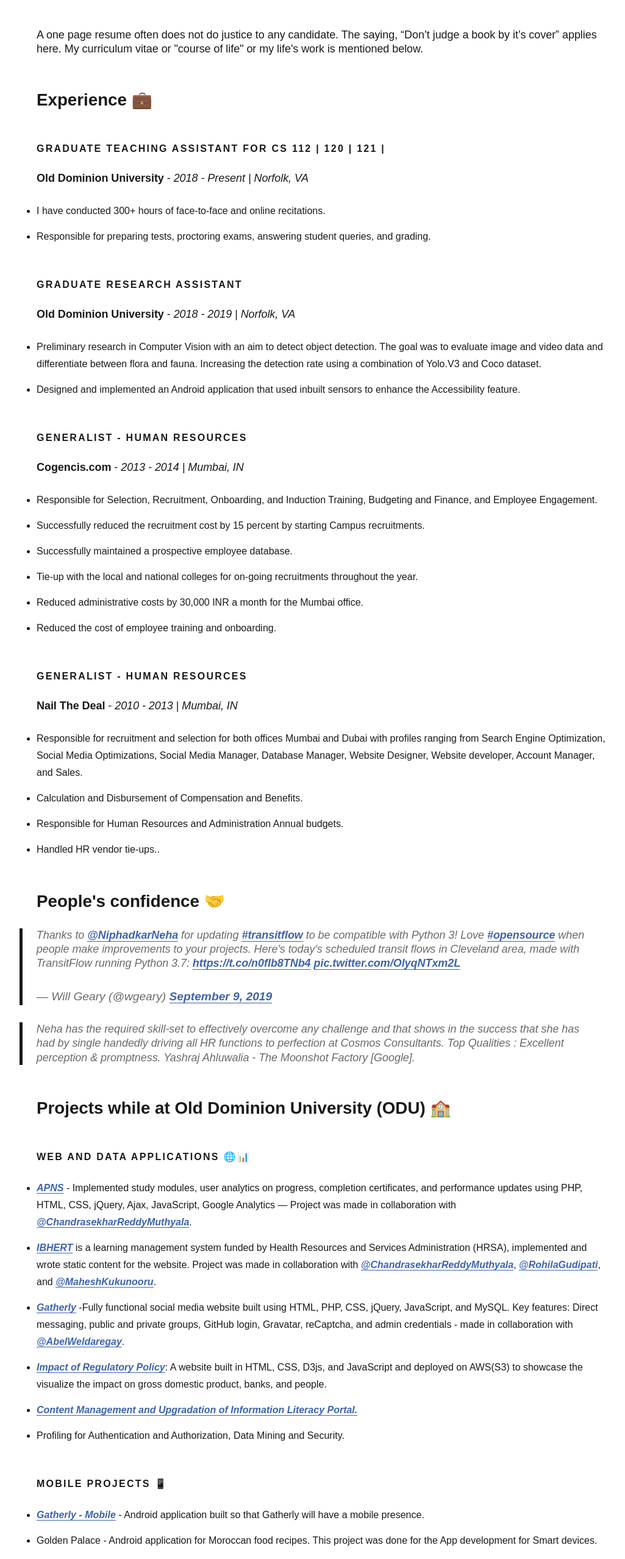
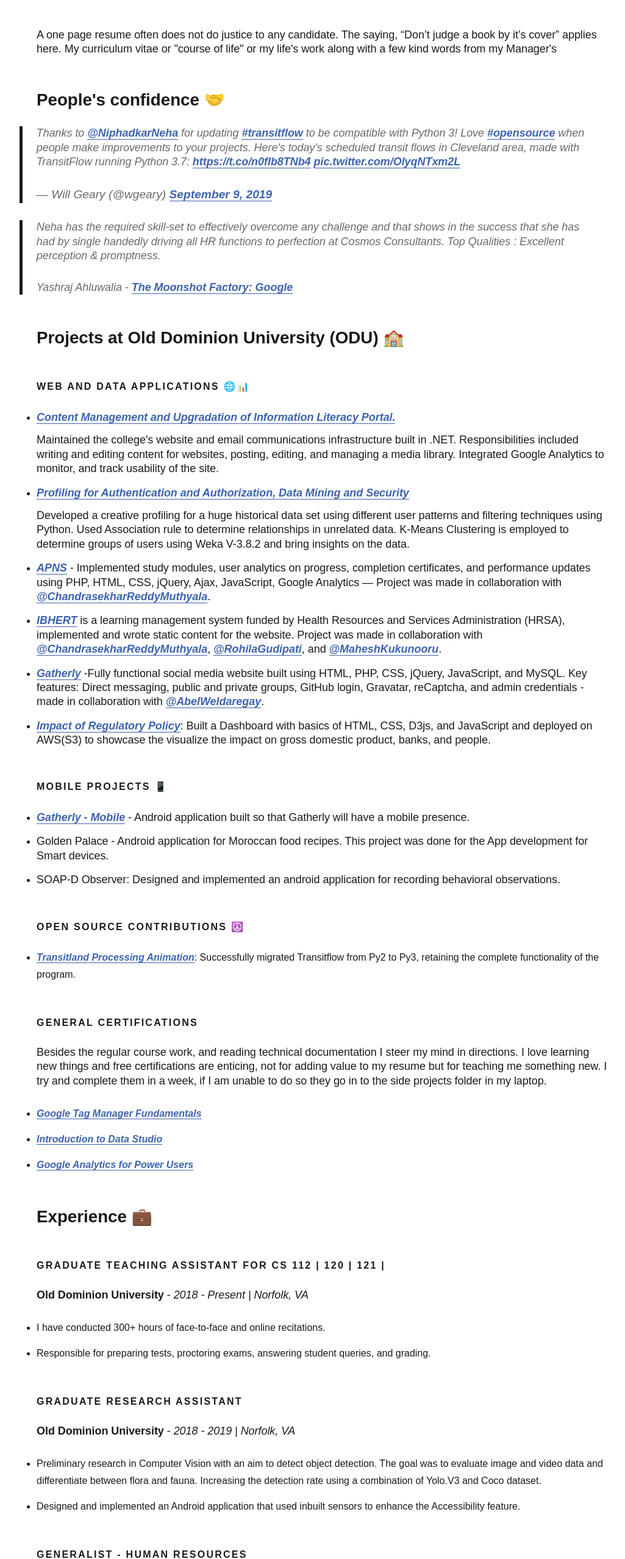
Before and after one commit to niphadkarneha/gatsby-blog-neha, a Gatsby site: page /resume/ in a window 1280 px wide. Shown: the part 244-2800 px from the top of the page at 61% size, without its empty margins (112-1137 px from the left). Built offline with nearby package versions, Linux system fonts and the light colour scheme; Gatsby itself is replaced by a stand-in of ours; some packages are replaced by stand-ins of ours.

Commit message:
changes to the layout

```diff
--- a/content/pages/resume.md
+++ b/content/pages/resume.md
@@ -1,10 +1,63 @@
 ---
 title: Computer Science Graduate Student
-date: "2019-05-30T08:34:09+00:00"
+date: "2019-11-30T08:34:09+00:00"
 ---
 
 A one page resume often does not do justice to any candidate. The saying, “Don’t judge a book by it’s cover” applies here.
-My curriculum vitae or "course of life" or my life's work is mentioned below.
+My curriculum vitae or "course of life" or my life's work along with a few kind words from my Manager's
+
+## People's confidence 🤝
+
+<blockquote class="twitter-tweet" data-lang="en"><p lang="en" dir="ltr">Thanks to <a href="https://twitter.com/NiphadkarNeha?ref_src=twsrc%5Etfw">@NiphadkarNeha</a> for updating <a href="https://twitter.com/hashtag/transitflow?src=hash&amp;ref_src=twsrc%5Etfw">#transitflow</a> to be compatible with Python 3! Love <a href="https://twitter.com/hashtag/opensource?src=hash&amp;ref_src=twsrc%5Etfw">#opensource</a> when people make improvements to your projects. Here&#39;s today&#39;s scheduled transit flows in Cleveland area, made with TransitFlow running Python 3.7: <a href="https://t.co/n0fIb8TNb4">https://t.co/n0fIb8TNb4</a> <a href="https://t.co/OlyqNTxm2L">pic.twitter.com/OlyqNTxm2L</a></p>&mdash; Will Geary (@wgeary) <a href="https://twitter.com/wgeary/status/1171099137435193344?ref_src=twsrc%5Etfw">September 9, 2019</a></blockquote>
+<script async src="https://platform.twitter.com/widgets.js" charset="utf-8"></script>
+
+
+> Neha has the required skill-set to effectively overcome any challenge and that shows in the success that she has had by single handedly driving all HR functions to perfection at Cosmos Consultants. Top Qualities : Excellent perception & promptness.
+>
+> Yashraj Ahluwalia - [The Moonshot Factory: Google](https://x.company/)
+
+## Projects at Old Dominion University (ODU) 🏫
+
+#### Web and Data Applications 🌐📊
+
+- [Content Management and Upgradation of Information Literacy Portal.](https://intro.cs.odu.edu/InfolitPortal/)
+
+	Maintained the college's website and email communications infrastructure built in .NET. Responsibilities included
+	writing and editing content for websites, posting, editing, and managing a media library. Integrated Google Analytics
+	to monitor, and track usability of the site.
+
+- [Profiling for Authentication and Authorization, Data Mining and Security]()
+
+	Developed a creative profiling for a huge historical data set using different user patterns and filtering techniques using Python. Used Association rule to determine relationships in unrelated data. K-Means Clustering is employed to determine groups of users using Weka V-3.8.2 and bring insights on the data.
+
+- [APNS](https://www.apnplace.org/) - Implemented study modules, user analytics on progress, completion certificates, and performance updates using PHP, HTML, CSS, jQuery, Ajax, JavaScript, Google Analytics — Project was made in collaboration with [@ChandrasekharReddyMuthyala](https://github.com/cmuth001).
+
+- [IBHERT](https://ibhert.org/) is a learning management system funded by Health Resources and Services Administration (HRSA), implemented and wrote static content for the website. Project was made in collaboration with [@ChandrasekharReddyMuthyala](https://github.com/cmuth001), [@RohilaGudipati](https://github.com/rohila95), and [@MaheshKukunooru](https://github.com/maheshreddykukunooru).
+
+- [Gatherly](http://qav2.cs.odu.edu/fordFanatics/index.php) -Fully functional social media website built using HTML, PHP, CSS, jQuery, JavaScript, and MySQL. Key features: Direct messaging, public and private groups, GitHub login, Gravatar, reCaptcha, and admin credentials - made in collaboration with [@AbelWeldaregay](https://github.com/AbelWeldaregay).
+
+- [Impact of Regulatory Policy](http://infoviz.com.s3-website-us-east-1.amazonaws.com/index.html): Built a Dashboard with basics of HTML, CSS, D3js, and JavaScript and deployed on AWS(S3) to showcase the visualize the impact on gross domestic product, banks, and people.
+
+#### Mobile Projects 📱
+
+- [Gatherly - Mobile](https://github.com/niphadkarneha/GatherlyMobile) - Android application built so that Gatherly will have a mobile presence.
+
+- Golden Palace - Android application for Moroccan food recipes. This project was done for the App development for Smart devices.
+
+- SOAP-D Observer: Designed and implemented an android application for recording behavioral observations.
+
+#### Open Source Contributions ☮️
+
+- [Transitland Processing Animation](https://github.com/transitland/transitland-processing-animation): Successfully migrated Transitflow from Py2 to Py3, retaining the complete functionality of the program.
+
+#### General Certifications
+
+Besides the regular course work, and reading technical documentation I steer my mind in directions. I love learning new things and free certifications are enticing, not for adding value to my resume but for teaching me something new. I try and complete them in a week, if I am unable to do so they go in to the side projects folder in my laptop.
+
+- [Google Tag Manager Fundamentals](https://analytics.google.com/analytics/academy/certificate/2NV5kQ_hSE6RB_ifYpZ71w)
+- [Introduction to Data Studio](https://analytics.google.com/analytics/academy/certificate/x7AIf5_cQ92eAHkdaF_47g)
+- [Google Analytics for Power Users](https://analytics.google.com/analytics/academy/certificate/PSdLr-jwT26M1R7Zj5FTaQ)
+
 
 ## Experience 💼
 
@@ -34,35 +87,6 @@
 - Responsible for Human Resources and Administration Annual budgets.
 - Handled HR vendor tie-ups..
 
-## People's confidence 🤝
-
-<blockquote class="twitter-tweet" data-lang="en"><p lang="en" dir="ltr">Thanks to <a href="https://twitter.com/NiphadkarNeha?ref_src=twsrc%5Etfw">@NiphadkarNeha</a> for updating <a href="https://twitter.com/hashtag/transitflow?src=hash&amp;ref_src=twsrc%5Etfw">#transitflow</a> to be compatible with Python 3! Love <a href="https://twitter.com/hashtag/opensource?src=hash&amp;ref_src=twsrc%5Etfw">#opensource</a> when people make improvements to your projects. Here&#39;s today&#39;s scheduled transit flows in Cleveland area, made with TransitFlow running Python 3.7: <a href="https://t.co/n0fIb8TNb4">https://t.co/n0fIb8TNb4</a> <a href="https://t.co/OlyqNTxm2L">pic.twitter.com/OlyqNTxm2L</a></p>&mdash; Will Geary (@wgeary) <a href="https://twitter.com/wgeary/status/1171099137435193344?ref_src=twsrc%5Etfw">September 9, 2019</a></blockquote>
-<script async src="https://platform.twitter.com/widgets.js" charset="utf-8"></script>
-
-
-> Neha has the required skill-set to effectively overcome any challenge and that shows in the success that she has had by single handedly driving all HR functions to perfection at Cosmos Consultants. Top Qualities : Excellent perception & promptness.
-Yashraj Ahluwalia - The Moonshot Factory [Google].
-
-## Projects while at Old Dominion University (ODU) 🏫
-
-#### Web and Data Applications 🌐📊
-
-- [APNS](https://www.apnplace.org/) - Implemented study modules, user analytics on progress, completion certificates, and performance updates using PHP, HTML, CSS, jQuery, Ajax, JavaScript, Google Analytics — Project was made in collaboration with [@ChandrasekharReddyMuthyala](https://github.com/cmuth001).
-- [IBHERT](https://ibhert.org/) is a learning management system funded by Health Resources and Services Administration (HRSA), implemented and wrote static content for the website. Project was made in collaboration with [@ChandrasekharReddyMuthyala](https://github.com/cmuth001), [@RohilaGudipati](https://github.com/rohila95), and [@MaheshKukunooru](https://github.com/maheshreddykukunooru).
-- [Gatherly](http://qav2.cs.odu.edu/fordFanatics/index.php) -Fully functional social media website built using HTML, PHP, CSS, jQuery, JavaScript, and MySQL. Key features: Direct messaging, public and private groups, GitHub login, Gravatar, reCaptcha, and admin credentials - made in collaboration with [@AbelWeldaregay](https://github.com/AbelWeldaregay).
-- [Impact of Regulatory Policy](http://infoviz.com.s3-website-us-east-1.amazonaws.com/index.html): A website built in HTML, CSS, D3js, and JavaScript and deployed on AWS(S3) to showcase the visualize the impact on gross domestic product, banks, and people.
-- [Content Management and Upgradation of Information Literacy Portal.](https://intro.cs.odu.edu/InfolitPortal/)
-- Profiling for Authentication and Authorization, Data Mining and Security.
-
-#### Mobile Projects 📱
-
-- [Gatherly - Mobile](https://github.com/niphadkarneha/GatherlyMobile) - Android application built so that Gatherly will have a mobile presence.
-- Golden Palace - Android application for Moroccan food recipes. This project was done for the App development for Smart devices.
-- SOAP-D Observer: Designed and implemented an android application for recording behavioral observations.
-
-#### Open Source Contributions ☮️
-
-- [Transitland Processing Animation](https://github.com/transitland/transitland-processing-animation): Successfully migrated Transitflow from Py2 to Py3, retaining the complete functionality of the program.
 
 ## Conferences and Workshops
 
@@ -98,12 +122,3 @@
 
 #### Graduate Student photoshoot
 **Department of Computer Science, ODU** - _2018 | Norfolk, VA_
-
-
-#### General Certifications
-
-Besides the regular course work, and reading technical documentation I steer my mind in directions. I love learning new things and free certifications are enticing, not for adding value to my resume but for teaching me something new. I try and complete them in a week, if I am unable to do so they go in to the side projects folder in my laptop.
-
-- [Google Tag Manager Fundamentals](https://analytics.google.com/analytics/academy/certificate/2NV5kQ_hSE6RB_ifYpZ71w)
-- [Introduction to Data Studio](https://analytics.google.com/analytics/academy/certificate/x7AIf5_cQ92eAHkdaF_47g)
-- [Google Analytics for Power Users](https://analytics.google.com/analytics/academy/certificate/PSdLr-jwT26M1R7Zj5FTaQ)
--- a/src/components/layout.js
+++ b/src/components/layout.js
@@ -19,7 +19,7 @@
       header = (
         <div className="homePageHeader">
           <h1>Hey, I'm Neha <span role="img" aria-label="wave">👋</span></h1>
-          <p>Happily graduating with a Master's in Computer Science <span role="img" aria-label="woman student">👩‍🎓</span> from Old Dominion University in December 2019.</p>
+          <p>Happily graduated with a Master's in Computer Science <span role="img" aria-label="woman student">👩‍🎓</span> from Old Dominion University in December 2019.</p>
           <p>The past two years have been an amazing journey as a student, as a researcher, and a computer science instructor. I have lived a full and enriching life as a graduate student, being an active member of student body organizations, participating in hackathons, conferences, workshops, and volunteering whenever possible.</p>
 
           <p>Inspired by the movie, 'Pay it Forward' thought of sharing the resources that have helped me along my journey, I started writing my blog. You are welcome to read along as I jot down a few pointers, but if you want to talk about the House of The Dragon <span role="img" aria-label="dragon">🐉</span>, I’m totally fine with that too.</p>
@@ -29,9 +29,9 @@
           an introduction to all things Neha. Thank you for coming on board.</p>
 
           <nav className="main-nav">
+            <Link to={"/resume/"}>Resume</Link>
             <Link to={"/projects"}>Projects</Link>
             <Link to={"/blogs"}>Blogs</Link>
-            <Link to={"/resume/"}>Resume</Link>
             <Link to={"/contact/"}>Contact</Link>
           </nav>
         </div>
@@ -56,7 +56,7 @@
               }}
               to={`/`}
             >
-              ← Back to Home
+              ← Home
             </Link>
             </nav>
           <nav
@@ -75,6 +75,7 @@
               }}
               to={`/blogs`}
             >
+
               ← Read more, Go back to the Blogs page
             </Link>
             </nav>
```
